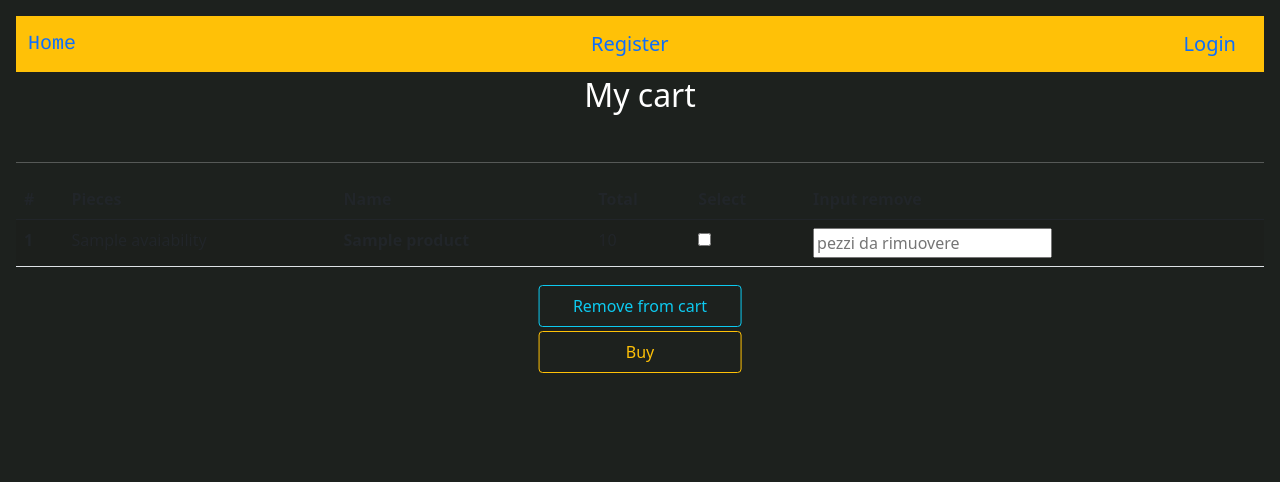
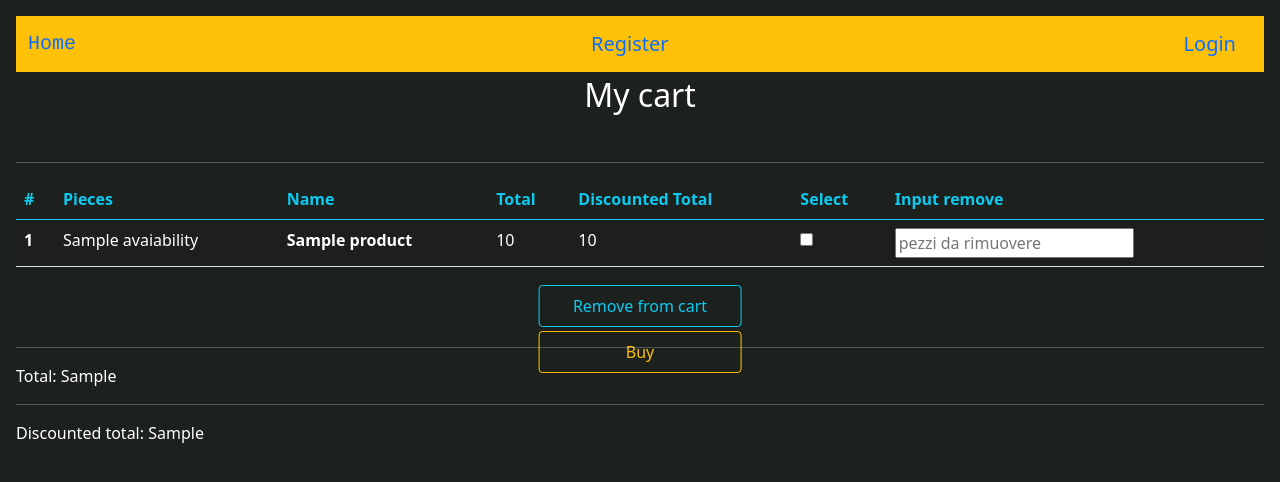
Before and after one commit to radik2019/e_commerce, a Django app: template store_app/templates/store_app/cart.html in a window 1280 px wide. Shown: the top 482 px of the page. Run offline with Django 3.2, Linux system fonts and the light colour scheme; the template is opened without the code that fills it: most values are stand-ins (such as "Sample title", 1, 10 or a date in 2020).

Commit message:
[FIX] INVERTED COLOR... ON CART

```diff
--- a/store_app/models.py
+++ b/store_app/models.py
@@ -51,6 +51,11 @@ class Cart(models.Model):
         return round(self.product.price * self.avaiability, 2)
 
     @property
+    def get_discounted_sum(self):
+        return round(self.product.discounted_price * self.avaiability, 2)
+
+
+    @property
     def get_json_data(self):
         dct = {
             'id': self.pk,
@@ -62,6 +67,7 @@ class Cart(models.Model):
 
 
 class Product(models.Model):
+    image = models.ImageField(null=True, blank=True)
     first_add_date = models.DateField(
         verbose_name="Data quando e` stato aggiunto per la prima volta",
         auto_now_add=True,
--- a/store_app/templates/store_app/cart.html
+++ b/store_app/templates/store_app/cart.html
@@ -6,7 +6,7 @@
     <br>  <hr>
     <form  method="post">
         {% csrf_token %}
-        <table class="table table-striped table-hover">
+        <table class="table table-striped table-hover text-info">
 
             <thead>
                 <tr>
@@ -14,6 +14,7 @@
                     <th scope="col">Pieces</th>
                     <th scope="col">Name</th>
                     <th scope="col">Total</th>
+                    <th scope="col">Discounted Total</th>
                     <th scope="col">Select</th>
                     <th scope="col">Input remove</th>
                 </tr>
@@ -21,12 +22,13 @@
 
             <tbody>
                 {% for product in cart %}
-                    <tr class="mb-3">
+                    <tr  class="table table-striped table-hover     text-white">
 
                         <th scope="row">1</th>
                         <td scope="row">{{ product.avaiability }}</td>
                         <th scope="row">{{ product.product.name }}</th>
                         <td> {{ product.get_sum_of_product_cost }}</td>
+                        <td> {{ product.get_discounted_sum }}</td>
                         <td><input type="checkbox" name="rm{{ product.pk }}" > </td>
                         <th scope="row"> <input type="number"  placeholder="pezzi da rimuovere" name="pcs{{ product.pk }}", min="0", max="{{ product.avaiability }}"></th>
                     </tr>
@@ -42,4 +44,8 @@
             <button formaction="{% url 'index' %}" type="submit" class="btn btn-outline-warning w-100 p-2 mb-1" >Buy</button>
         </div>
     </form>
+    <hr>
+    Total: {{ cart_summ }}
+    <hr>
+    Discounted total: {{ cart_dicounted_summ }}
 {% endblock %}
```
Also changed, not shown: store_app/views.py (+2 -10 lines).
